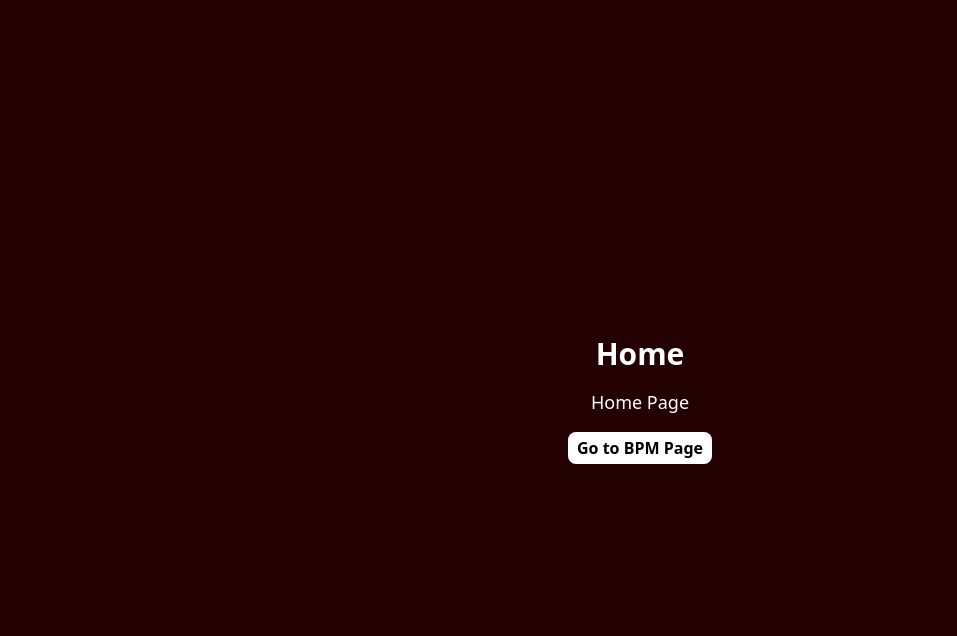
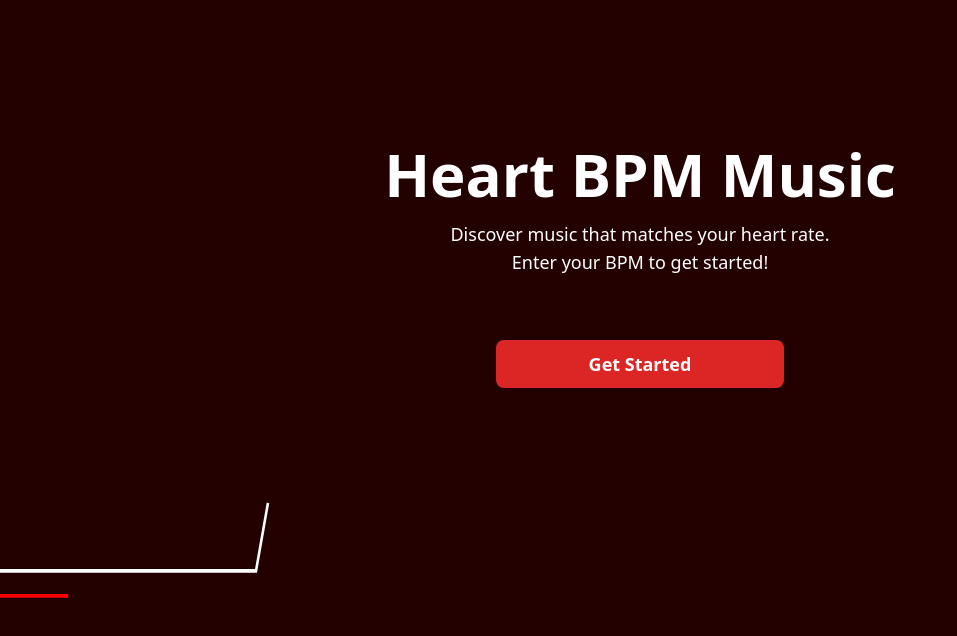
Before and after one commit to ColinWu0403/heartBPMusic, a Vue app in the folder client/: page / in a window 1280 px wide. Shown: the top 636 px of the page, without its empty margins (0-957 px from the left). Built offline with nearby package versions, Linux system fonts and the light colour scheme.

Commit message:
Updated HomePage, added heart signal animations

```diff
--- a/client/package.json
+++ b/client/package.json
@@ -9,6 +9,8 @@
     "preview": "vite preview"
   },
   "dependencies": {
+    "@vueuse/core": "^10.11.0",
+    "animejs": "^3.2.2",
     "vue": "^3.4.29",
     "vue-router": "^4.4.0"
   },
--- a/client/src/views/HomePage.vue
+++ b/client/src/views/HomePage.vue
@@ -1,18 +1,98 @@
-<!-- src/views/Home.vue -->
 <template>
-  <div class="flex flex-col items-center justify-center h-screen">
-    <h1 class="text-white text-3xl font-bold mb-4">Home</h1>
-    <p class="text-white text-lg text-center">Home Page</p>
-    <button
-      class="inline-flex w-36 h-8 bg-white overflow-hidden rounded-lg p-[1px] items-center justify-center mt-4 hover:bg-red-600 transition-all duration-150 ease-in font-bold"
-    >
-      <router-link to="/bpm">Go to BPM Page</router-link>
-    </button>
+  <div
+    class="flex flex-col flex-grow items-center justify-between h-screen relative overflow-hidden"
+  >
+    <!-- Main Content -->
+    <div class="z-10 text-center mt-36 mb-8">
+      <h1 class="text-white text-6xl font-bold mb-4">Heart BPM Music</h1>
+      <p class="text-white text-lg mb-16">
+        Discover music that matches your heart rate.
+        <br />
+        Enter your BPM to get started!
+      </p>
+      <button
+        class="inline-flex w-72 h-12 bg-red-600 text-lg text-white overflow-hidden rounded-lg p-2 items-center justify-center hover:bg-white hover:text-red-600 transition-all duration-150 ease-in font-bold"
+      >
+        <router-link
+          to="/bpm"
+          class="w-full h-full flex items-center justify-center"
+          >Get Started
+        </router-link>
+      </button>
+    </div>
+
+    <!-- Heart Signal -->
+    <div class="relative w-full mb-80">
+      <svg
+        class="ecg-signal white-signal"
+        viewBox="0 0 1000 110"
+        preserveAspectRatio="none"
+      >
+        <polyline
+          fill="none"
+          stroke="white"
+          stroke-width="2"
+          points="0,50 200,50 210,10 220,90 230,50 250,50 300,50 310,5 320,105 330,50 400,50 450,50 460,15 470,85 480,50 500,50 510,10 520,100 530,50 600,50 650,50 660,5 670,95 680,50 750,50 800,50 810,10 820,90 830,50 1000,50"
+        />
+      </svg>
+      <svg
+        class="ecg-signal red-signal"
+        viewBox="0 0 1000 110"
+        preserveAspectRatio="none"
+      >
+        <polyline
+          fill="none"
+          stroke="red"
+          stroke-width="2"
+          points="0,50 200,50 210,10 220,90 230,50 250,50 300,50 310,5 320,105 330,50 400,50 450,50 460,15 470,85 480,50 500,50 510,10 520,100 530,50 600,50 650,50 660,5 670,95 680,50 750,50 800,50 810,10 820,90 830,50 1000,50"
+        />
+      </svg>
+    </div>
   </div>
 </template>
 
-<script setup></script>
+<script setup>
+import { ref, onMounted } from "vue";
+import anime from "animejs";
+
+const heartPulse = ref(null);
+
+onMounted(() => {
+  anime({
+    targets: heartPulse.value,
+    keyframes: [
+      { scale: 1, opacity: 0.8 },
+      { scale: 1, opacity: 1 },
+    ],
+    duration: 1000,
+    easing: "easeInOutQuad",
+    loop: true,
+  });
+
+  anime({
+    targets: ".ecg-signal polyline",
+    strokeDashoffset: [anime.setDashoffset, 0],
+    easing: "easeInOutSine",
+    duration: 2000,
+    delay: (el, i) => i * 250,
+    loop: true,
+  });
+});
+</script>
 
 <style scoped>
-/* Add any scoped styles specific to this page if needed */
+.ecg-signal {
+  position: absolute;
+  width: 100%;
+  height: 200px;
+}
+
+.white-signal {
+  z-index: 2; /* Ensure this is above the red signal */
+}
+
+.red-signal {
+  z-index: 1; /* Ensure this is below the white signal */
+  top: 25px; /* Adjust the offset to your liking */
+}
 </style>
```
Also changed, not shown: 1 other file (tests, documents, lock files or other folders).
